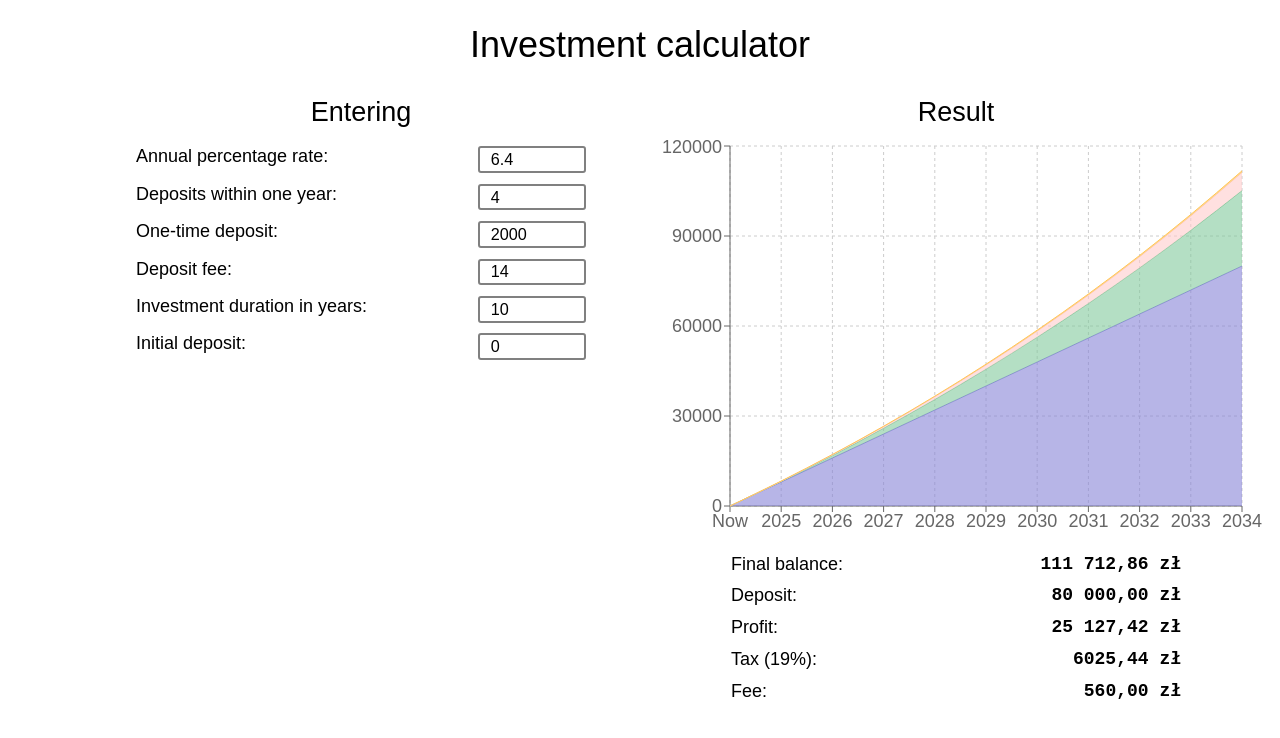
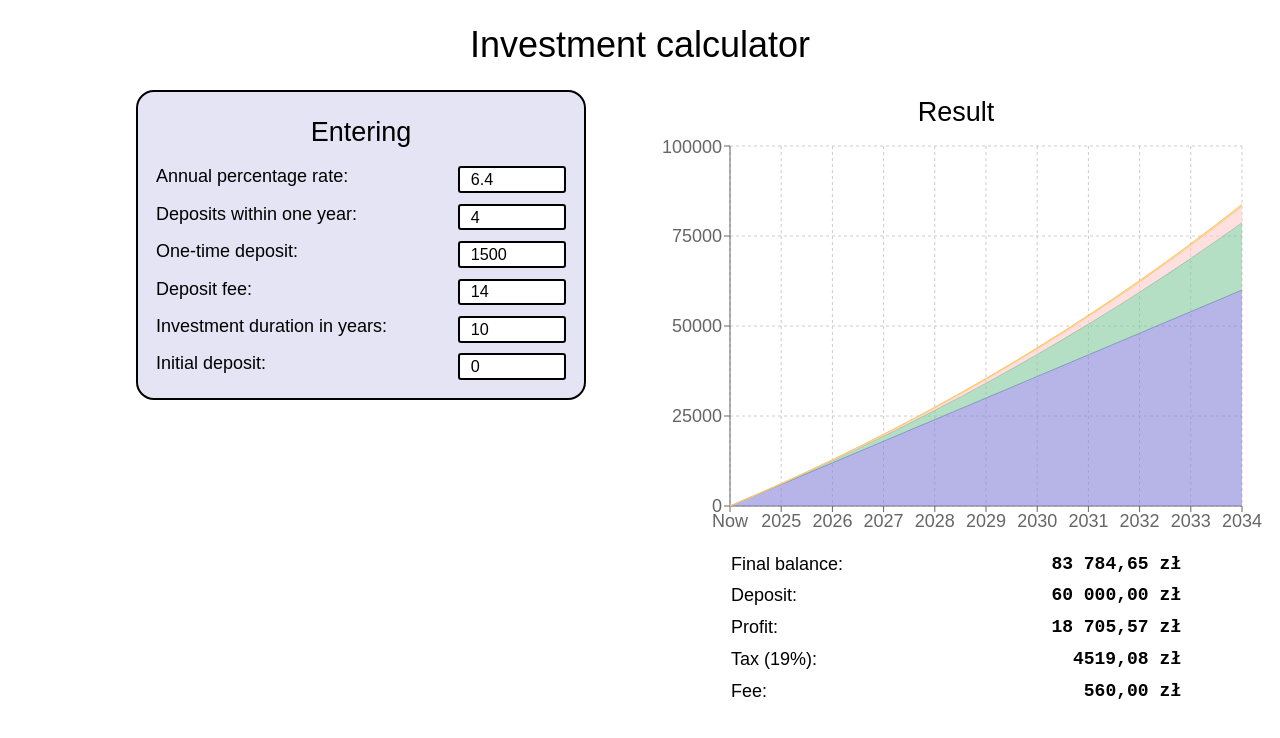
Before and after one commit to PawelGargula/investment-calculator, a React (Vite) app: page / in a window 1280 px wide. Shown: the top 738 px of the page. Built offline with nearby package versions, Linux system fonts and the light colour scheme; a web font is replaced by a local one.

Commit message:
upadte styles

```diff
--- a/src/App.css
+++ b/src/App.css
@@ -22,7 +22,7 @@ h2 {
 }
 
 .text input {
-    border: 2px solid gray;
+    border: 2px solid black;
     border-radius: 3px;
     font-size: .9rem;
     padding: .1rem .6rem;
@@ -43,6 +43,13 @@ p {
     font-weight: bold;
 }
 
+.entering {
+    background-color: #e4e4f5;
+    border: 2px solid black;
+    padding: 1rem;
+    border-radius: 1rem;
+}
+
 @media (min-width: 1100px) {
     :root {
         font-size: 18px;
--- a/src/App.jsx
+++ b/src/App.jsx
@@ -6,7 +6,7 @@ import InvestmentData from './models/investment-data';
 function App() {
   const [annualPercentageRate, setAnnualPercentageRate] = useState(6.4);
   const [depositsWithinOneYear, setDepositsWithinOneYear] = useState(4);
-  const [onetimeDeposit, setOnetimeDeposit] = useState(2000);
+  const [onetimeDeposit, setOnetimeDeposit] = useState(1500);
   const [depositFee, setDepositFee] = useState(14);
   const [investmentDurationInYears, setInvestmentDurationInYears] = useState(10);
   const [initialDeposit, setInitialDeposit] = useState(0);
@@ -46,7 +46,7 @@ function App() {
       <h1>Investment calculator</h1>
 
       <div className='md-width-50'>
-        <div className='texts md-margin-right'>
+        <div className='texts entering md-margin-right'>
           <h2>Entering</h2>
           <div className="text">
             <label htmlFor="annual-percentage-rate">Annual percentage rate:</label>
```
